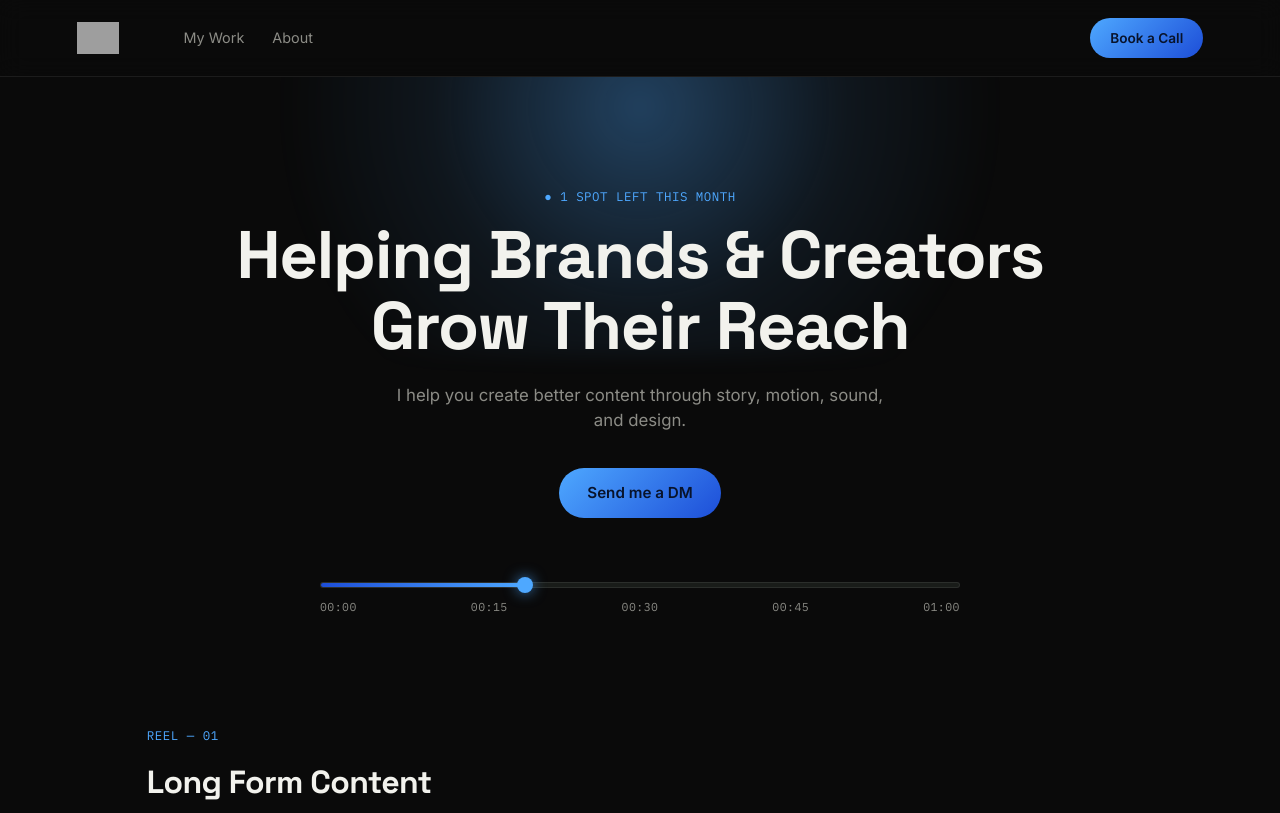
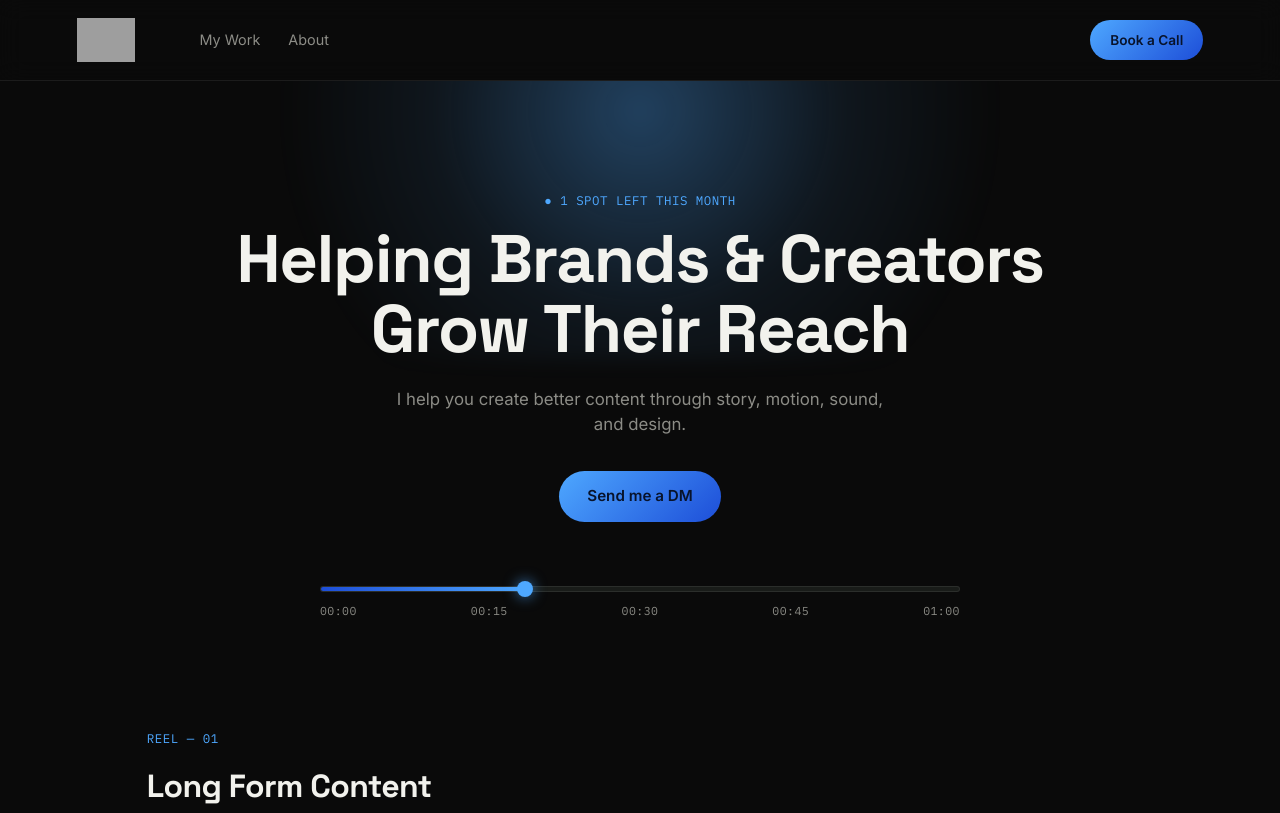
Before and after one commit to Senhorabdbasit/Portfolio, a plain HTML site: page files/index.html in a window 1280 px wide. Shown: the top 813 px of the page. Drawn offline with Linux system fonts and the light colour scheme; grey boxes are pictures that could not be loaded.

Commit message:
Increase nav logo height from 32px to 44px

```diff
--- a/files/styles.css
+++ b/files/styles.css
@@ -105,7 +105,7 @@ a:focus-visible, button:focus-visible, .video-card:focus-visible {
   font-size: 1.2rem;
 }
 .nav-logo img {
-  height: 32px;
+  height: 44px;
   width: auto;
   display: block;
 }
```
